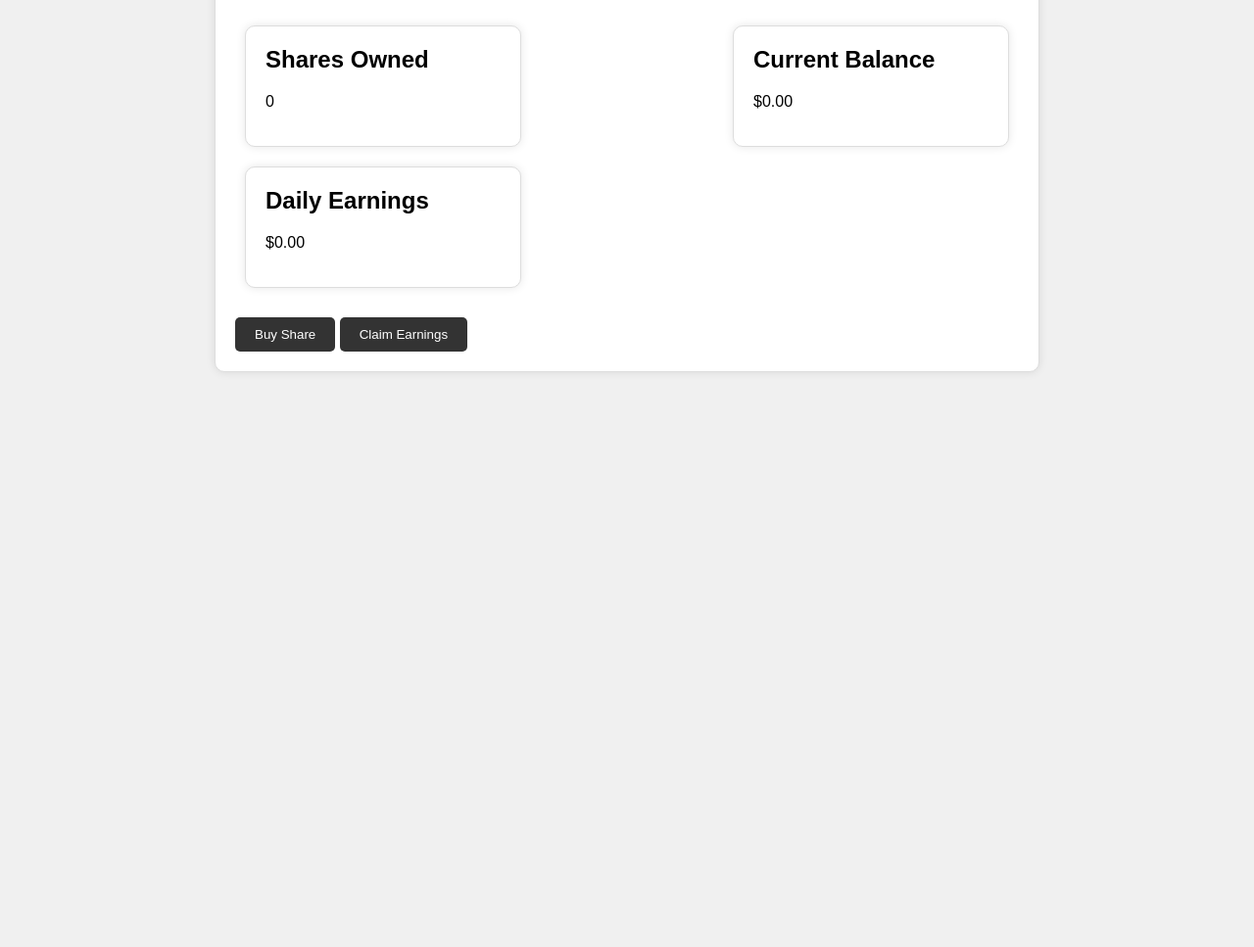
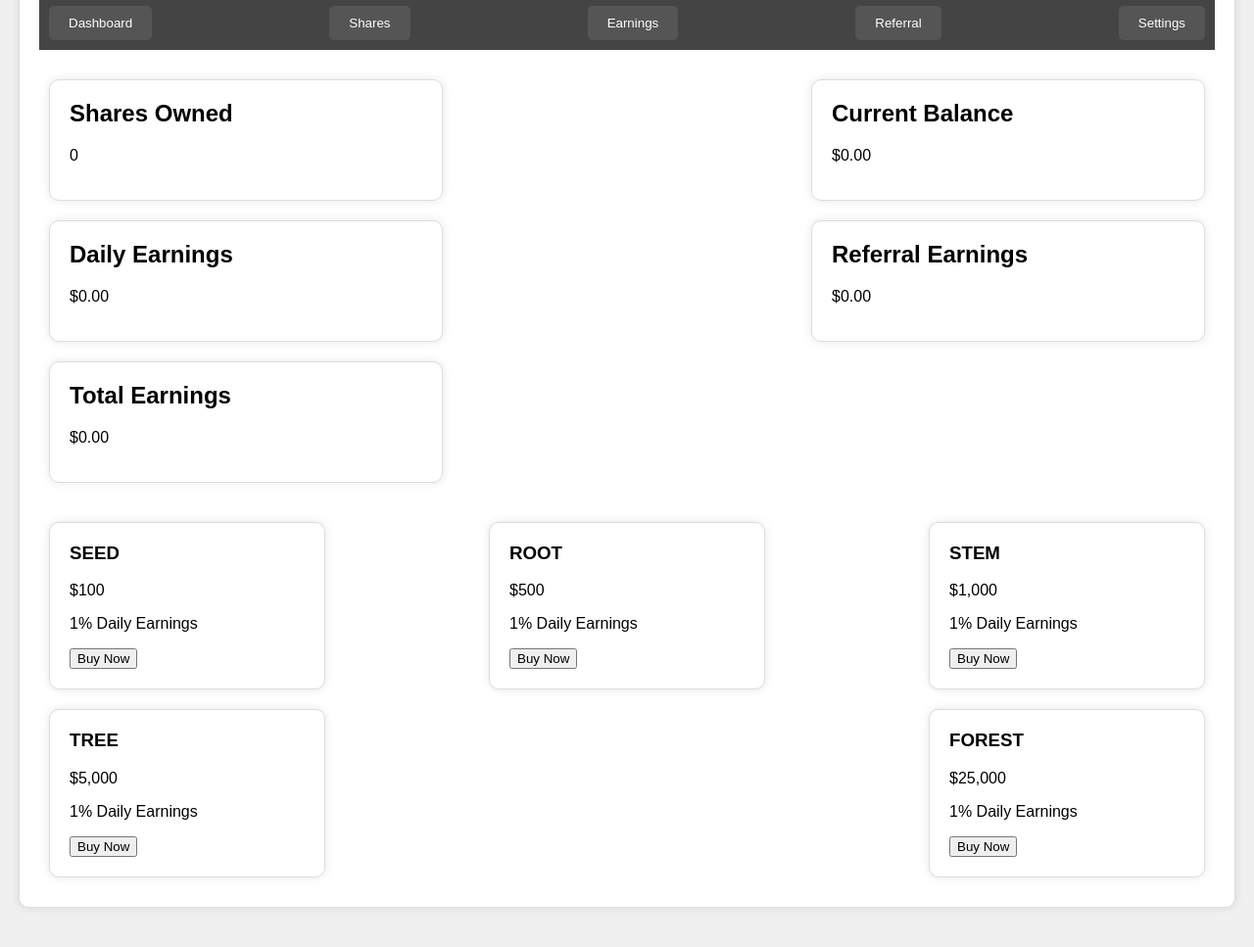
Before and after one commit to CedarsEmpire/engine, a plain HTML site: page index.html in a window 1280 px wide. Shown: the part 123-1090 px from the top of the page at 98% size. Before the commit the page ends 800 px from the top, so only its background shows below. Drawn offline with Linux system fonts and the light colour scheme.

Commit message:
Update index.html

```diff
--- a/index.html
+++ b/index.html
@@ -3,7 +3,7 @@
 <head>
     <meta charset="UTF-8">
     <meta name="viewport" content="width=device-width, initial-scale=1.0">
-    <title>Cedars Shareholder Dashboard</title>
+    <title>CEDARS EMPIRE - Shareholder Dashboard</title>
     <style>
         /* Add your CSS styles here */
         body {
@@ -11,7 +11,7 @@
             background-color: #f0f0f0;
         }
         .dashboard {
-            max-width: 800px;
+            max-width: 1200px;
             margin: 40px auto;
             padding: 20px;
             background-color: #fff;
@@ -28,13 +28,29 @@
         .header h1 {
             margin: 0;
         }
-        .stats {
+        .nav {
+            display: flex;
+            justify-content: space-between;
+            align-items: center;
+            padding: 10px;
+            background-color: #444;
+            color: #fff;
+        }
+        .nav button {
+            padding: 10px 20px;
+            border: none;
+            border-radius: 5px;
+            background-color: #555;
+            color: #fff;
+            cursor: pointer;
+        }
+        .main {
             display: flex;
             flex-wrap: wrap;
             justify-content: space-between;
             margin-top: 20px;
         }
-        .stat {
+        .main .card {
             flex-basis: 30%;
             margin: 10px;
             padding: 20px;
@@ -43,46 +59,95 @@
             border-radius: 10px;
             box-shadow: 0 0 10px rgba(0, 0, 0, 0.1);
         }
-        .stat h2 {
+        .card h2 {
             margin-top: 0;
         }
-        .actions {
+        .packages {
+            display: flex;
+            flex-wrap: wrap;
+            justify-content: space-between;
             margin-top: 20px;
         }
-        .actions button {
-            padding: 10px 20px;
-            border: none;
-            border-radius: 5px;
-            background-color: #333;
-            color: #fff;
-            cursor: pointer;
+        .package {
+            flex-basis: 20%;
+            margin: 10px;
+            padding: 20px;
+            background-color: #fff;
+            border: 1px solid #ddd;
+            border-radius: 10px;
+            box-shadow: 0 0 10px rgba(0, 0, 0, 0.1);
+        }
+        .package h3 {
+            margin-top: 0;
         }
     </style>
 </head>
 <body>
     <div class="dashboard">
         <div class="header">
-            <h1>Cedars Shareholder Dashboard</h1>
+            <h1>CEDARS EMPIRE - Shareholder Dashboard</h1>
         </div>
-        <div class="stats">
-            <div class="stat">
+        <div class="nav">
+            <button>Dashboard</button>
+            <button>Shares</button>
+            <button>Earnings</button>
+            <button>Referral</button>
+            <button>Settings</button>
+        </div>
+        <div class="main">
+            <div class="card">
                 <h2>Shares Owned</h2>
                 <p id="shares-owned">0</p>
             </div>
-            <div class="stat">
+            <div class="card">
                 <h2>Current Balance</h2>
                 <p id="current-balance">$0.00</p>
             </div>
-            <div class="stat">
+            <div class="card">
                 <h2>Daily Earnings</h2>
                 <p id="daily-earnings">$0.00</p>
             </div>
+            <div class="card">
+                <h2>Referral Earnings</h2>
+                <p id="referral-earnings">$0.00</p>
+            </div>
+            <div class="card">
+                <h2>Total Earnings</h2>
+                <p id="total-earnings">$0.00</p>
+            </div>
         </div>
-        <div class="actions">
-            <button id="buy-share-btn">Buy Share</button>
-            <button id="claim-earnings-btn">Claim Earnings</button>
+        <div class="packages">
+            <div class="package">
+                <h3>SEED</h3>
+                <p>$100</p>
+                <p>1% Daily Earnings</p>
+                <button>Buy Now</button>
+            </div>
+            <div class="package">
+                <h3>ROOT</h3>
+                <p>$500</p>
+                <p>1% Daily Earnings</p>
+                <button>Buy Now</button>
+            </div>
+            <div class="package">
+                <h3>STEM</h3>
+                <p>$1,000</p>
+                <p>1% Daily Earnings</p>
+                <button>Buy Now</button>
+            </div>
+            <div class="package">
+                <h3>TREE</h3>
+                <p>$5,000</p>
+                <p>1% Daily Earnings</p>
+                <button>Buy Now</button>
+            </div>
+            <div class="package">
+                <h3>FOREST</h3>
+                <p>$25,000</p>
+                <p>1% Daily Earnings</p>
+                <button>Buy Now</button>
+            </div>
         </div>
-        <!-- Add more content here -->
     </div>
 
     <script>
@@ -90,18 +155,14 @@
         let sharesOwned = 0;
         let currentBalance = 0;
         let dailyEarnings = 0;
+        let referralEarnings = 0;
+        let totalEarnings = 0;
 
         document.getElementById("shares-owned").innerText = sharesOwned;
         document.getElementById("current-balance").innerText = `$${currentBalance.toFixed(2)}`;
         document.getElementById("daily-earnings").innerText = `$${dailyEarnings.toFixed(2)}`;
-
-        document.getElementById("buy-share-btn").addEventListener("click", () => {
-            // Add logic to buy share
-        });
-
-        document.getElementById("claim-earnings-btn").addEventListener("click", () => {
-            // Add logic to claim earnings
-        });
+        document.getElementById("referral-earnings").innerText = `$${referralEarnings.toFixed(2)}`;
+        document.getElementById("total-earnings").innerText = `$${totalEarnings.toFixed(2)}`;
     </script>
 </body>
 </html>
```
